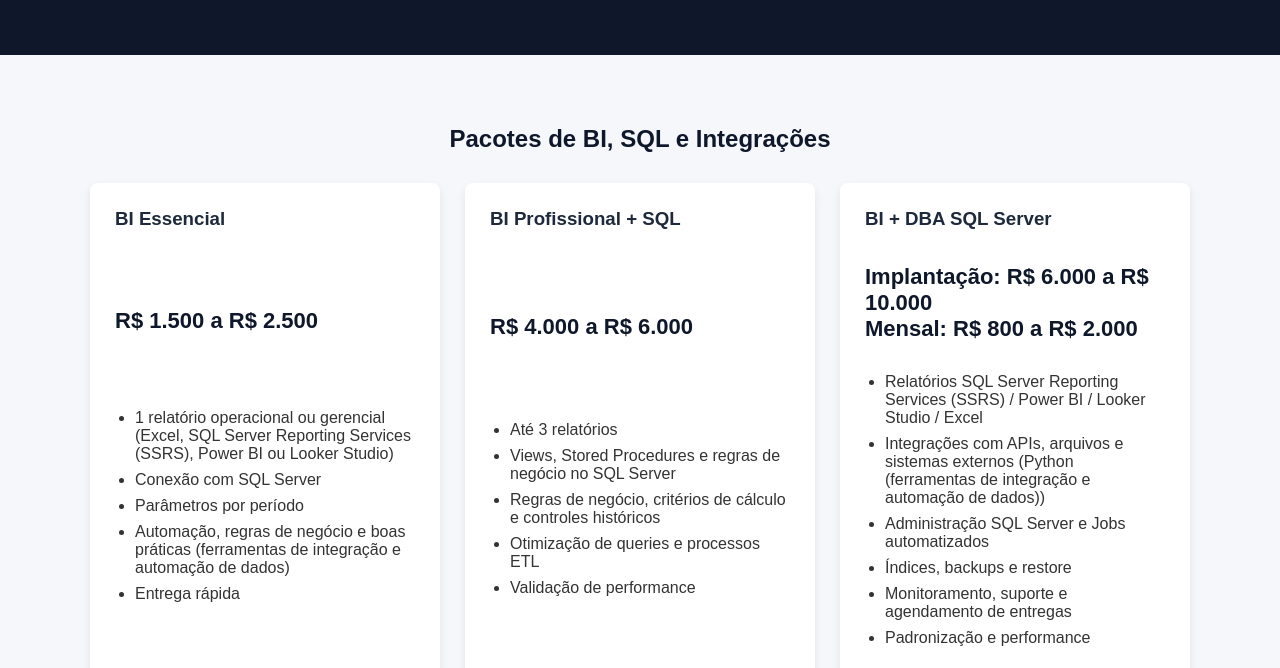
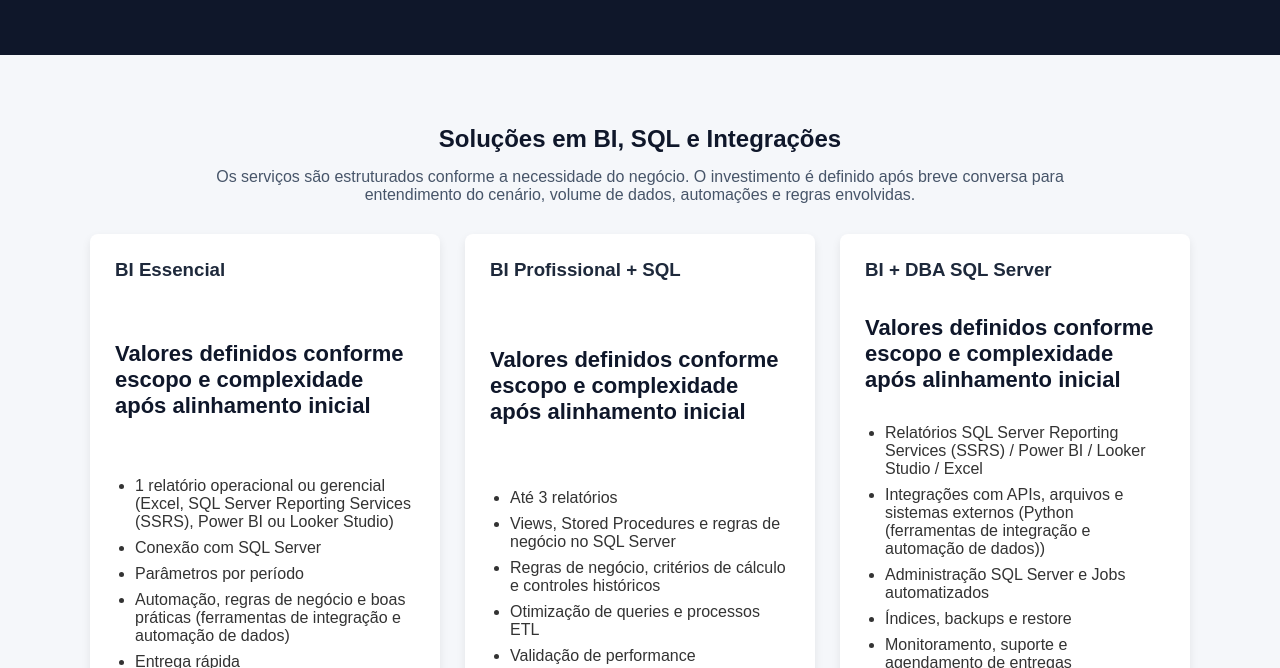
Before and after one commit to vbelin/comercial, a plain HTML site: page index.html in a window 1280 px wide. Shown: the part 132-800 px from the top of the page. Drawn offline with Linux system fonts and the light colour scheme.

Commit message:
Update index.html

```diff
--- a/index.html
+++ b/index.html
@@ -105,11 +105,11 @@
 </header>
 
 <section>
-    <h2>Pacotes de BI, SQL e Integrações</h2>
+    <h2>Soluções em BI, SQL e Integrações</h2><p style="text-align:center; max-width:900px; margin: -15px auto 30px; color:#475569;">Os serviços são estruturados conforme a necessidade do negócio. O investimento é definido após breve conversa para entendimento do cenário, volume de dados, automações e regras envolvidas.</p>
     <div class="cards">
         <div class="card">
             <h3>BI Essencial</h3>
-            <p class="price">R$ 1.500 a R$ 2.500</p>
+            <p class="price">Valores definidos conforme escopo e complexidade após alinhamento inicial</p>
             <ul>
                 <li>1 relatório operacional ou gerencial (Excel, SQL Server Reporting Services (SSRS), Power BI ou Looker Studio)</li>
                 <li>Conexão com SQL Server</li>
@@ -122,7 +122,7 @@
 
         <div class="card">
             <h3>BI Profissional + SQL</h3>
-            <p class="price">R$ 4.000 a R$ 6.000</p>
+            <p class="price">Valores definidos conforme escopo e complexidade após alinhamento inicial</p>
             <ul>
                 <li>Até 3 relatórios</li>
                 <li>Views, Stored Procedures e regras de negócio no SQL Server</li>
@@ -135,7 +135,7 @@
 
         <div class="card">
             <h3>BI + DBA SQL Server</h3>
-            <p class="price">Implantação: R$ 6.000 a R$ 10.000<br>Mensal: R$ 800 a R$ 2.000</p>
+            <p class="price">Valores definidos conforme escopo e complexidade após alinhamento inicial</p>
             <ul>
                 <li>Relatórios SQL Server Reporting Services (SSRS) / Power BI / Looker Studio / Excel</li><li>Integrações com APIs, arquivos e sistemas externos (Python (ferramentas de integração e automação de dados))</li>
                 <li>Administração SQL Server e Jobs automatizados</li>
```
